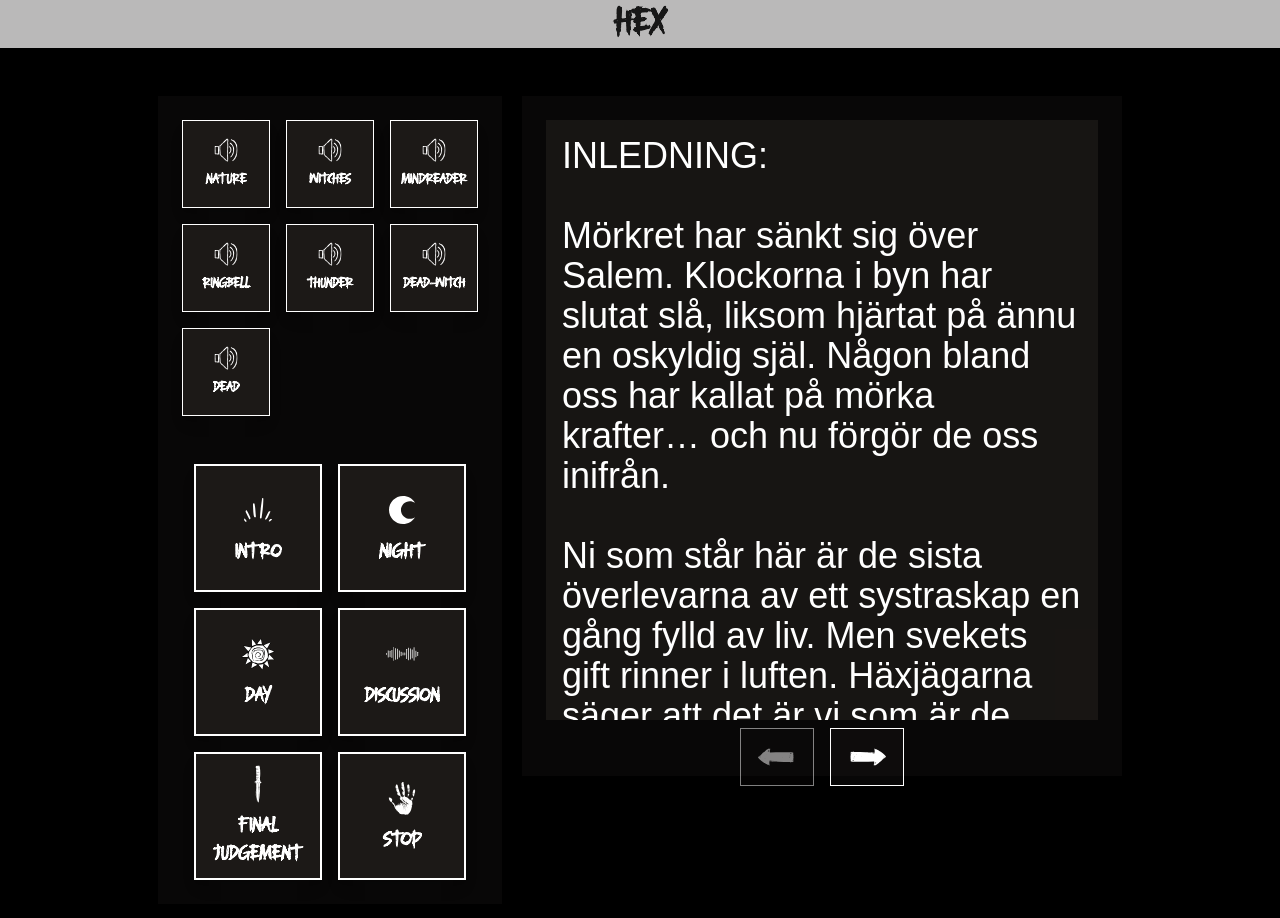
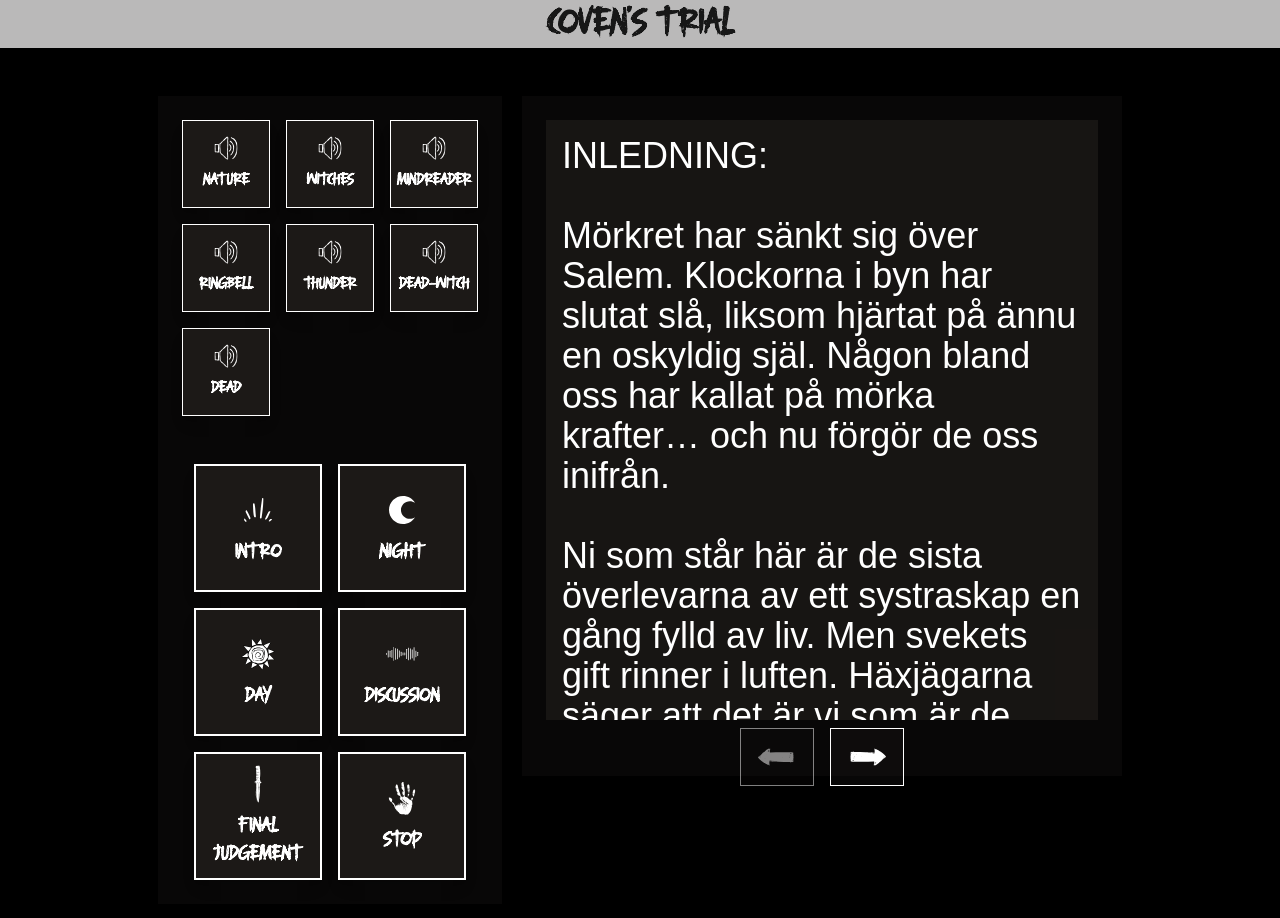
Before and after one commit to kaspvik/project-hex, a Next.js app in the folder project-hex/: page / in a window 1280 px wide. Shown: the top 918 px of the page. Built offline with nearby package versions, Linux system fonts and the light colour scheme; a web font is replaced by a local one.

Commit message:
Update sound button label size, modify sound scene ID, and change header title to "Coven’s Trial"

```diff
--- a/project-hex/app/components/soundbutton.tsx
+++ b/project-hex/app/components/soundbutton.tsx
@@ -60,7 +60,7 @@ const SoundButton: React.FC<SoundButtonProps> = ({
       onClick={playSoundAndActivateScene}
       className="flex flex-col items-center justify-center w-22 h-22 border-white border-1 bg-stone-900 hover:bg-stone-950 text-white font-bold shadow-lg transition-all">
       <img src="/svg/sound.svg" alt="Sound Icon" className="w-6 h-6" />
-      <span className="custom-title text-sm mt-2">{label}</span>
+      <span className="custom-title text-m mt-2">{label}</span>
     </button>
   );
 };
--- a/project-hex/app/data/sounds.tsx
+++ b/project-hex/app/data/sounds.tsx
@@ -17,7 +17,7 @@ export const soundData = [
   {
     label: "Ringbell",
     soundSrc: "/sounds/ringbell.mp3",
-    sceneId: "zIcCc5aWFKU8ETQd",
+    sceneId: "XKt83avr0Fgyqw0K",
   },
   {
     label: "Thunder",
--- a/project-hex/app/layout/header.tsx
+++ b/project-hex/app/layout/header.tsx
@@ -2,7 +2,7 @@ const Header: React.FC = () => {
   return (
     <header className="bg-stone-900/30 p-1">
       <div className="flex justify-center">
-        <h1 className="custom-title text-4xl font-bold">HEX</h1>
+        <h1 className="custom-title text-4xl font-bold">Coven’s Trial</h1>
       </div>
     </header>
   );
```
